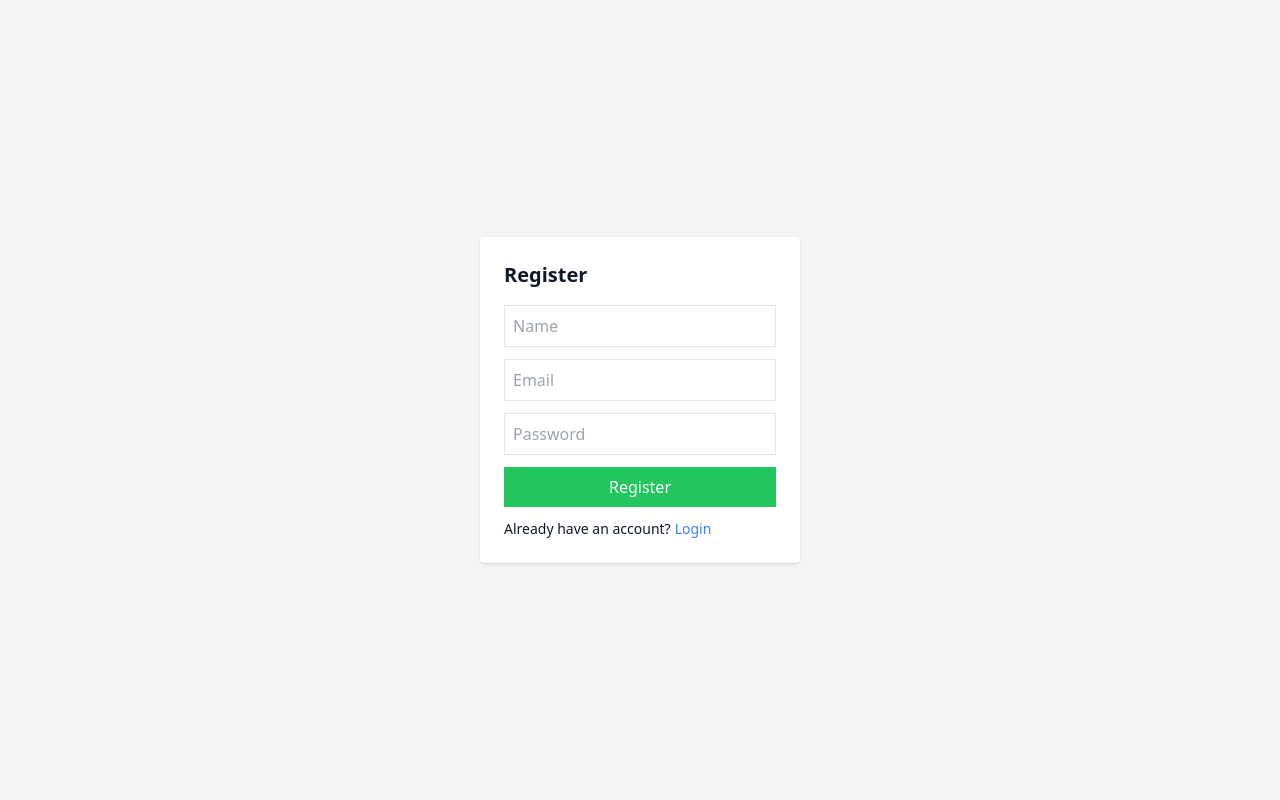
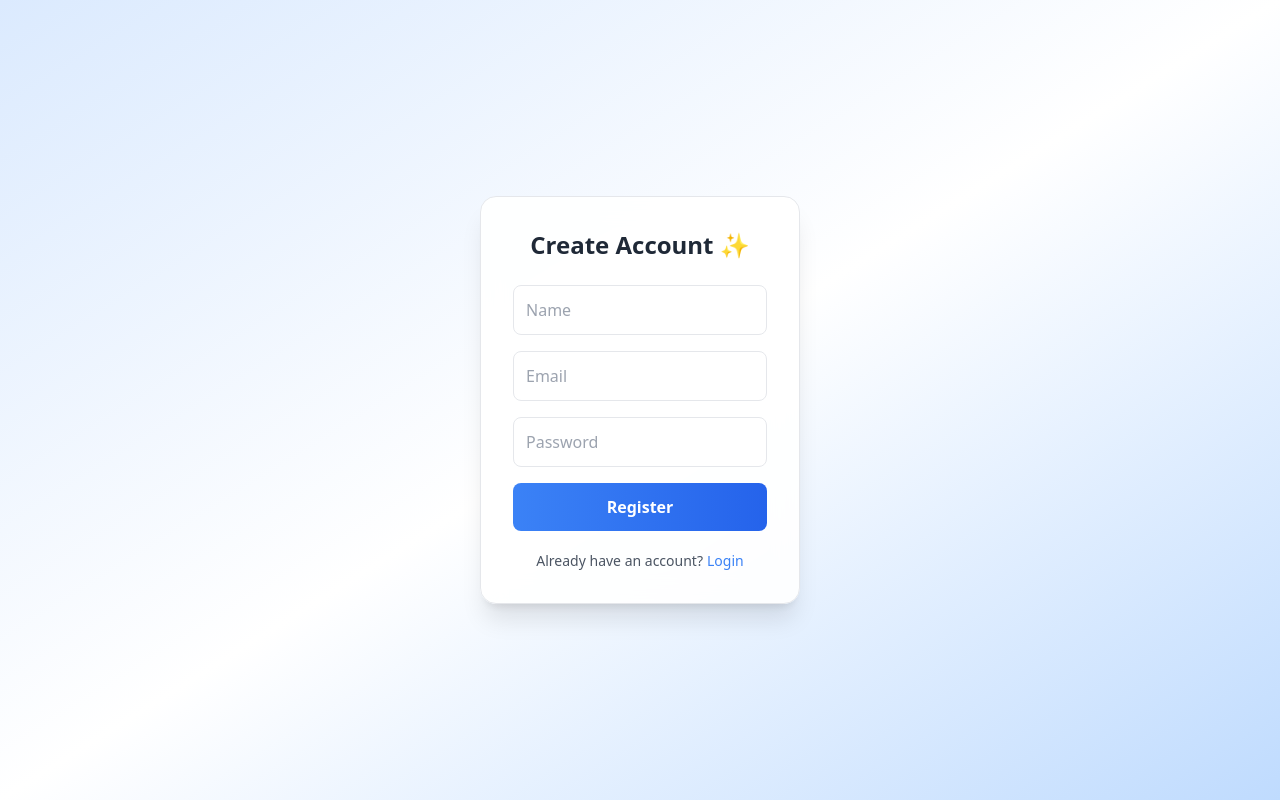
Before and after one commit to mir-sajad-01/fin-forge, a React (Vite) app in the folder Frontend/: page /register in a window 1280 px wide. Built offline with nearby package versions, Linux system fonts and the light colour scheme; no server answers.

Commit message:
update styling of login & register page

```diff
--- a/Frontend/src/pages/Login.jsx
+++ b/Frontend/src/pages/Login.jsx
@@ -1,3 +1,78 @@
+// import { useState } from 'react'
+// import { Link, useNavigate } from 'react-router-dom'
+// import { useData } from '../context/DataContext'
+
+// function Login() {
+//   const navigate = useNavigate()
+//   const { login } = useData()
+//   const [email, setEmail] = useState('')
+//   const [password, setPassword] = useState('')
+//   const [error, setError] = useState('')
+//   const [isSubmitting, setIsSubmitting] = useState(false)
+
+//   const handleLogin = async (event) => {
+//     event.preventDefault()
+//     setError('')
+//     setIsSubmitting(true)
+
+//     try {
+//       await login(email, password)
+//       navigate('/dashboard', { replace: true })
+//     } catch (requestError) {
+//       setError(requestError.message)
+//     } finally {
+//       setIsSubmitting(false)
+//     }
+//   }
+
+//   return (
+//     <div className="min-h-screen flex items-center justify-center bg-gray-100">
+//       <form onSubmit={handleLogin} className="bg-white p-6 rounded shadow w-80">
+//         <h2 className="text-xl font-bold mb-4">Login</h2>
+
+//         <input
+//           type="email"
+//           placeholder="Email"
+//           className="w-full mb-3 p-2 border"
+//           value={email}
+//           onChange={(event) => setEmail(event.target.value)}
+//           required
+//         />
+
+//         <input
+//           type="password"
+//           placeholder="Password"
+//           className="w-full mb-3 p-2 border"
+//           value={password}
+//           onChange={(event) => setPassword(event.target.value)}
+//           required
+//         />
+
+//         {error && (
+//           <p className="mb-3 text-sm text-red-600">{error}</p>
+//         )}
+
+//         <button
+//           className="w-full bg-blue-500 text-white p-2 disabled:opacity-60"
+//           disabled={isSubmitting}
+//         >
+//           {isSubmitting ? 'Logging in...' : 'Login'}
+//         </button>
+
+//         <p className="mt-3 text-sm">
+//           Don&apos;t have an account?
+//           <Link to="/register" className="text-blue-500 ml-1">
+//             Register
+//           </Link>
+//         </p>
+//       </form>
+//     </div>
+//   )
+// }
+
+// export default Login
+
+
 import { useState } from 'react'
 import { Link, useNavigate } from 'react-router-dom'
 import { useData } from '../context/DataContext'
@@ -26,14 +101,19 @@ function Login() {
   }
 
   return (
-    <div className="min-h-screen flex items-center justify-center bg-gray-100">
-      <form onSubmit={handleLogin} className="bg-white p-6 rounded shadow w-80">
-        <h2 className="text-xl font-bold mb-4">Login</h2>
+    <div className="min-h-screen flex items-center justify-center bg-gradient-to-br from-blue-100 via-white to-blue-200">
+      <form
+        onSubmit={handleLogin}
+        className="bg-white/90 backdrop-blur-md p-8 rounded-2xl shadow-xl w-80 border border-gray-200"
+      >
+        <h2 className="text-2xl font-bold mb-6 text-center text-gray-800">
+          Welcome Back 👋
+        </h2>
 
         <input
           type="email"
           placeholder="Email"
-          className="w-full mb-3 p-2 border"
+          className="w-full mb-4 p-3 border rounded-lg focus:outline-none focus:ring-2 focus:ring-blue-400 transition"
           value={email}
           onChange={(event) => setEmail(event.target.value)}
           required
@@ -42,26 +122,26 @@ function Login() {
         <input
           type="password"
           placeholder="Password"
-          className="w-full mb-3 p-2 border"
+          className="w-full mb-4 p-3 border rounded-lg focus:outline-none focus:ring-2 focus:ring-blue-400 transition"
           value={password}
           onChange={(event) => setPassword(event.target.value)}
           required
         />
 
         {error && (
-          <p className="mb-3 text-sm text-red-600">{error}</p>
+          <p className="mb-4 text-sm text-red-600 text-center">{error}</p>
         )}
 
         <button
-          className="w-full bg-blue-500 text-white p-2 disabled:opacity-60"
+          className="w-full bg-gradient-to-r from-blue-500 to-blue-600 text-white p-3 rounded-lg font-semibold hover:scale-[1.02] active:scale-95 transition disabled:opacity-60"
           disabled={isSubmitting}
         >
           {isSubmitting ? 'Logging in...' : 'Login'}
         </button>
 
-        <p className="mt-3 text-sm">
+        <p className="mt-5 text-sm text-center text-gray-600">
           Don&apos;t have an account?
-          <Link to="/register" className="text-blue-500 ml-1">
+          <Link to="/register" className="text-blue-500 ml-1 font-medium hover:underline">
             Register
           </Link>
         </p>
--- a/Frontend/src/pages/Register.jsx
+++ b/Frontend/src/pages/Register.jsx
@@ -1,3 +1,88 @@
+// import { useState } from 'react'
+// import { Link, useNavigate } from 'react-router-dom'
+// import { useData } from '../context/DataContext'
+
+// function Register() {
+//   const navigate = useNavigate()
+//   const { register } = useData()
+//   const [name, setName] = useState('')
+//   const [email, setEmail] = useState('')
+//   const [password, setPassword] = useState('')
+//   const [error, setError] = useState('')
+//   const [isSubmitting, setIsSubmitting] = useState(false)
+
+//   const handleRegister = async (event) => {
+//     event.preventDefault()
+//     setError('')
+//     setIsSubmitting(true)
+
+//     try {
+//       await register({ name, email, password })
+//       navigate('/login', { replace: true })
+//     } catch (requestError) {
+//       setError(requestError.message)
+//     } finally {
+//       setIsSubmitting(false)
+//     }
+//   }
+
+//   return (
+//     <div className="min-h-screen flex items-center justify-center bg-gray-100">
+//       <form onSubmit={handleRegister} className="bg-white p-6 rounded shadow w-80">
+//         <h2 className="text-xl font-bold mb-4">Register</h2>
+
+//         <input
+//           type="text"
+//           placeholder="Name"
+//           className="w-full mb-3 p-2 border"
+//           value={name}
+//           onChange={(event) => setName(event.target.value)}
+//           required
+//         />
+
+//         <input
+//           type="email"
+//           placeholder="Email"
+//           className="w-full mb-3 p-2 border"
+//           value={email}
+//           onChange={(event) => setEmail(event.target.value)}
+//           required
+//         />
+
+//         <input
+//           type="password"
+//           placeholder="Password"
+//           className="w-full mb-3 p-2 border"
+//           value={password}
+//           onChange={(event) => setPassword(event.target.value)}
+//           minLength={6}
+//           required
+//         />
+
+//         {error && (
+//           <p className="mb-3 text-sm text-red-600">{error}</p>
+//         )}
+
+//         <button
+//           className="w-full bg-green-500 text-white p-2 disabled:opacity-60"
+//           disabled={isSubmitting}
+//         >
+//           {isSubmitting ? 'Creating account...' : 'Register'}
+//         </button>
+
+//         <p className="mt-3 text-sm">
+//           Already have an account?
+//           <Link to="/login" className="text-blue-500 ml-1">
+//             Login
+//           </Link>
+//         </p>
+//       </form>
+//     </div>
+//   )
+// }
+
+// export default Register
+
 import { useState } from 'react'
 import { Link, useNavigate } from 'react-router-dom'
 import { useData } from '../context/DataContext'
@@ -27,14 +112,19 @@ function Register() {
   }
 
   return (
-    <div className="min-h-screen flex items-center justify-center bg-gray-100">
-      <form onSubmit={handleRegister} className="bg-white p-6 rounded shadow w-80">
-        <h2 className="text-xl font-bold mb-4">Register</h2>
+    <div className="min-h-screen flex items-center justify-center bg-gradient-to-br from-blue-100 via-white to-blue-200">
+      <form
+        onSubmit={handleRegister}
+        className="bg-white/90 backdrop-blur-md p-8 rounded-2xl shadow-xl w-80 border border-gray-200"
+      >
+        <h2 className="text-2xl font-bold mb-6 text-center text-gray-800">
+          Create Account ✨
+        </h2>
 
         <input
           type="text"
           placeholder="Name"
-          className="w-full mb-3 p-2 border"
+          className="w-full mb-4 p-3 border rounded-lg focus:outline-none focus:ring-2 focus:ring-blue-400 transition"
           value={name}
           onChange={(event) => setName(event.target.value)}
           required
@@ -43,7 +133,7 @@ function Register() {
         <input
           type="email"
           placeholder="Email"
-          className="w-full mb-3 p-2 border"
+          className="w-full mb-4 p-3 border rounded-lg focus:outline-none focus:ring-2 focus:ring-blue-400 transition"
           value={email}
           onChange={(event) => setEmail(event.target.value)}
           required
@@ -52,7 +142,7 @@ function Register() {
         <input
           type="password"
           placeholder="Password"
-          className="w-full mb-3 p-2 border"
+          className="w-full mb-4 p-3 border rounded-lg focus:outline-none focus:ring-2 focus:ring-blue-400 transition"
           value={password}
           onChange={(event) => setPassword(event.target.value)}
           minLength={6}
@@ -60,19 +150,19 @@ function Register() {
         />
 
         {error && (
-          <p className="mb-3 text-sm text-red-600">{error}</p>
+          <p className="mb-4 text-sm text-red-600 text-center">{error}</p>
         )}
 
         <button
-          className="w-full bg-green-500 text-white p-2 disabled:opacity-60"
+          className="w-full bg-gradient-to-r from-blue-500 to-blue-600 text-white p-3 rounded-lg font-semibold hover:scale-[1.02] active:scale-95 transition disabled:opacity-60"
           disabled={isSubmitting}
         >
           {isSubmitting ? 'Creating account...' : 'Register'}
         </button>
 
-        <p className="mt-3 text-sm">
+        <p className="mt-5 text-sm text-center text-gray-600">
           Already have an account?
-          <Link to="/login" className="text-blue-500 ml-1">
+          <Link to="/login" className="text-blue-500 ml-1 font-medium hover:underline">
             Login
           </Link>
         </p>
```
